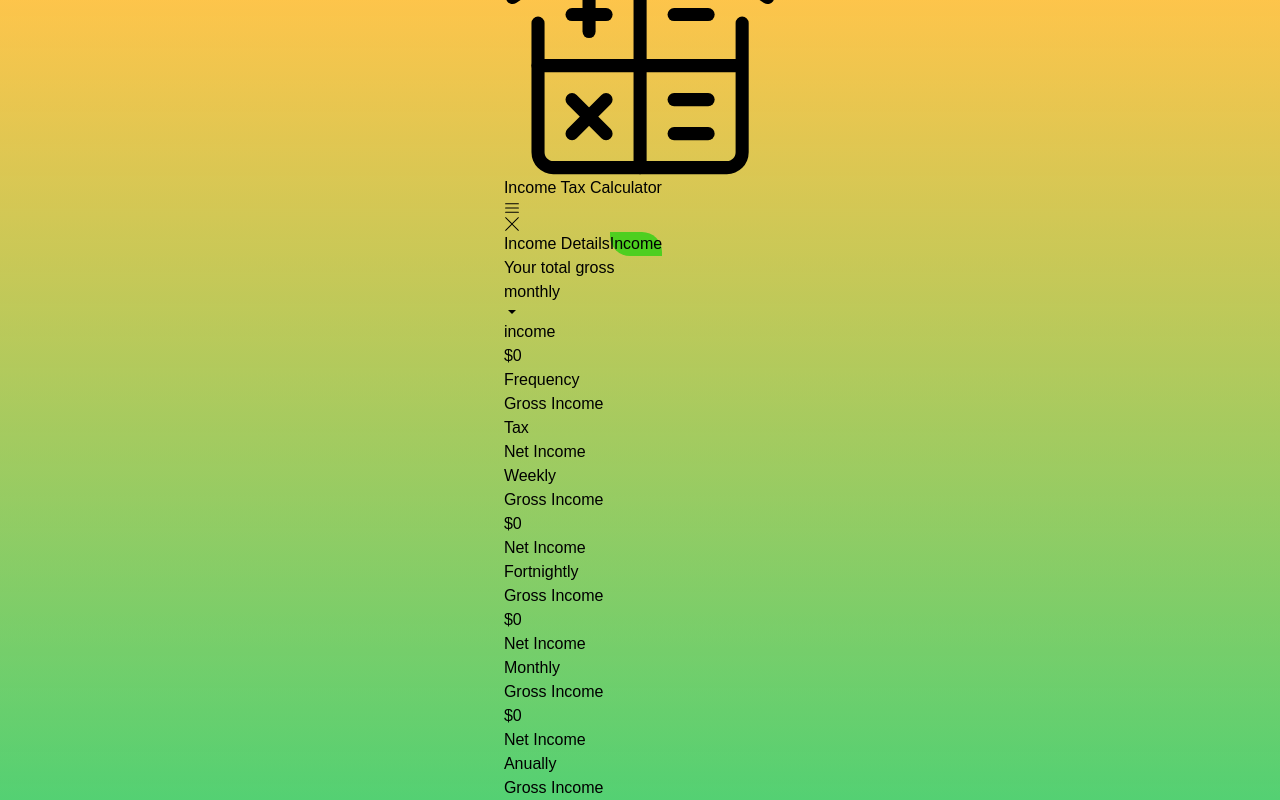
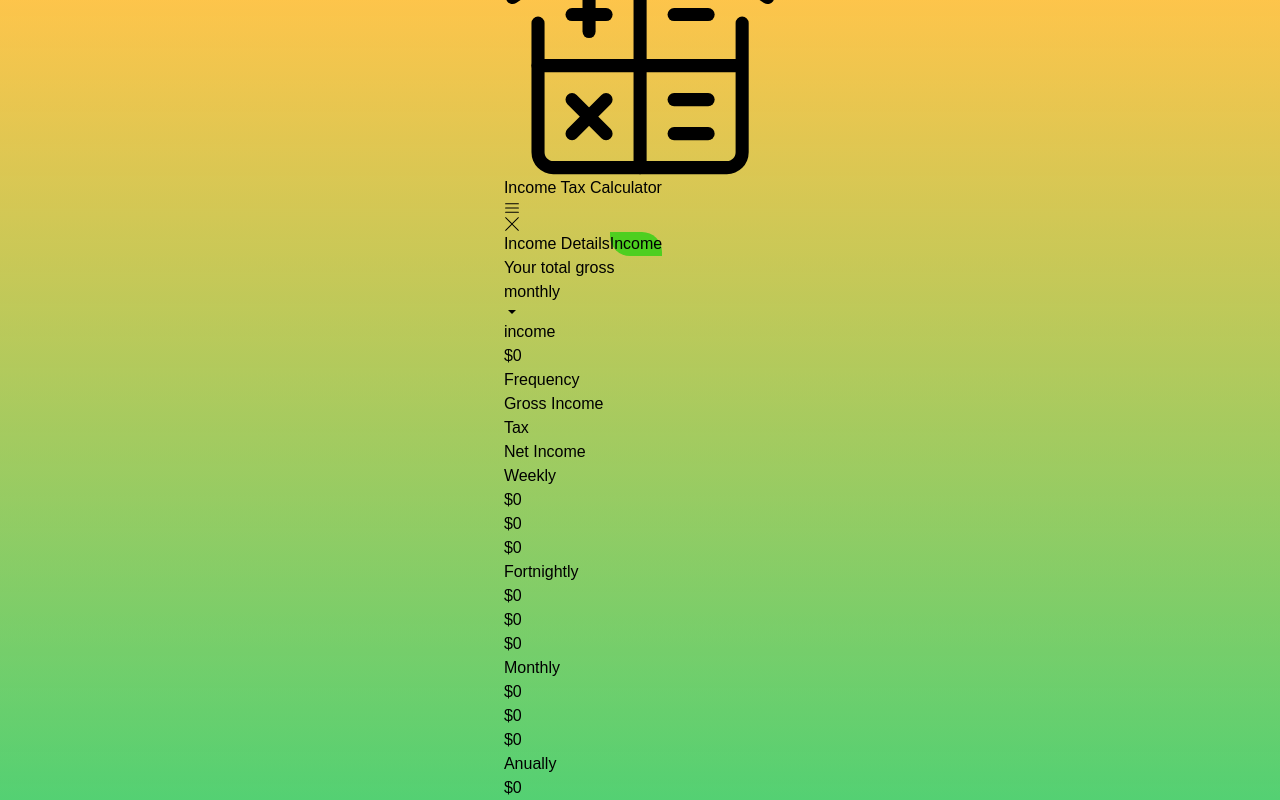
Before and after one commit to igorBudimirDev/tax-calculator, a React app: page / in a window 1280 px wide. Both pictures are taken after a click on the button "Income". Shown: the top 800 px of the page. Built offline with nearby package versions, Linux system fonts and the light colour scheme.

Commit message:
commit 6.1

```diff
--- a/src/Income.js
+++ b/src/Income.js
@@ -83,7 +83,9 @@ const Income = ({ income, incomeType, incomeFrequency }) => {
           className="relative w-[100%] flex justify-center items-center gap-1
       sm:text-2xl"
         >
-          <span>Your total {currentIncomeType === "grossState" ? "net" : "gross"}</span>
+          <span>
+            Your total {currentIncomeType === 'grossState' ? 'net' : 'gross'}
+          </span>
           <div className="btn-menu flex items-center">
             <div className="btn-wrapper relative">
               <button
@@ -194,7 +196,9 @@ const Income = ({ income, incomeType, incomeFrequency }) => {
             className="text-2xl
         sm:text-3xl"
           >
-            {currentIncomeType === "grossState" ? `$${(currentIncome-currentTax).toFixed(0)}` : `$${(currentIncome+currentTax).toFixed(0)}`}
+            {currentIncomeType === 'grossState'
+              ? `$${(currentIncome - currentTax).toFixed(0)}`
+              : `$${(currentIncome + currentTax).toFixed(0)}`}
           </span>
         </div>
       </div>
@@ -218,33 +222,74 @@ const Income = ({ income, incomeType, incomeFrequency }) => {
             <div className="tbl-row border-b border-b-slate-100">
               <div className="tbl-row grid grid-cols-4">
                 <div className="grid-col">Weekly</div>
-                <div className="grid-col">Gross Income</div>
+                <div className="grid-col">
+                  $
+                  {currentIncomeType === 'grossState'
+                    ? (currentIncome / 52).toFixed(0)
+                    : (Number(currentIncome + currentTax) / 52).toFixed(0)}
+                </div>
                 <div className="grid-col">${(currentTax / 52).toFixed(0)}</div>
-                <div className="grid-col">Net Income</div>
+                <div className="grid-col">
+                  $
+                  {currentIncomeType === 'netState'
+                    ? (currentIncome / 52).toFixed(0)
+                    : (Number(currentIncome - currentTax) / 52).toFixed(0)}
+                </div>
               </div>
             </div>
             <div className="tbl-row border-b border-b-slate-100">
               <div className="tbl-row grid grid-cols-4">
                 <div className="grid-col">Fortnightly</div>
-                <div className="grid-col">Gross Income</div>
+                <div className="grid-col">
+                  $
+                  {currentIncomeType === 'grossState'
+                    ? (currentIncome / 26).toFixed(0)
+                    : (Number(currentIncome + currentTax) / 26).toFixed(0)}
+                </div>
                 <div className="grid-col">${(currentTax / 26).toFixed(0)}</div>{' '}
-                <div className="grid-col">Net Income</div>
+                <div className="grid-col">
+                  $
+                  {currentIncomeType === 'netState'
+                    ? (currentIncome / 26).toFixed(0)
+                    : (Number(currentIncome - currentTax) / 26).toFixed(0)}
+                </div>
               </div>
             </div>
             <div className="tbl-row border-b border-b-slate-100">
               <div className="tbl-row grid grid-cols-4">
                 <div className="grid-col">Monthly</div>
-                <div className="grid-col">Gross Income</div>
+                <div className="grid-col">
+                  $
+                  {currentIncomeType === 'grossState'
+                    ? (currentIncome / 12).toFixed(0)
+                    : (Number(currentIncome + currentTax) / 12).toFixed(0)}
+                </div>
                 <div className="grid-col">${(currentTax / 12).toFixed(0)}</div>{' '}
-                <div className="grid-col">Net Income</div>
+                <div className="grid-col">
+                  $
+                  {currentIncomeType === 'netState'
+                    ? (currentIncome / 12).toFixed(0)
+                    : (Number(currentIncome - currentTax) / 12).toFixed(0)}
+                </div>
               </div>
             </div>
             <div className="tbl-row border-b border-b-slate-100">
               <div className="tbl-row grid grid-cols-4">
                 <div className="grid-col">Anually</div>
-                <div className="grid-col">Gross Income</div>
-                <div className="grid-col">${(currentTax).toFixed(0)}</div>{' '}
-                <div className="grid-col">Net Income</div>
+                <div className="grid-col">
+                  $
+                  {currentIncomeType === 'grossState'
+                    ? (currentIncome).toFixed(0)
+                    : (Number(currentIncome + currentTax)).toFixed(0)}
+                </div>
+                <div className="grid-col">${currentTax.toFixed(0)}</div>{' '}
+                <div className="grid-col">
+                  {' '}
+                  $
+                  {currentIncomeType === 'netState'
+                    ? (currentIncome).toFixed(0)
+                    : (Number(currentIncome - currentTax)).toFixed(0)}
+                </div>
               </div>
             </div>
           </div>
--- a/src/IncomeDetails.js
+++ b/src/IncomeDetails.js
@@ -157,7 +157,7 @@ const IncomeDetails = (props) => {
         </div>
       </div>
       <div
-        className="income-type h-[40%] w-[80%] rounded-[20px] flex flex-col items-center justify-around
+        className="income-type h-[40%] w-[80%] rounded-[20px] flex flex-col items-center justify-around bg-mainOverlay
       sm:justify-center sm:gap-5"
       >
         <h3 className="text-black sm:text-2xl">
@@ -171,7 +171,7 @@ const IncomeDetails = (props) => {
         >
           <button
             className="px-5 w-[80%] h-[100%] rounded-[15px] bg-white
-           hover:bg-mainGreen hover:text-white
+           hover:bg-mainGreen hover:bg-opacity-[50%] focus:text-white
            sm:text-xl
            lg:w-[40%] lg:h-[60%] lg:text-[1rem]"
             onClick={() => {
@@ -187,9 +187,9 @@ const IncomeDetails = (props) => {
           </button>
           <button
             className="px-5 w-[80%] h-[100%] rounded-[15px] bg-white
-          hover:bg-mainGreen hover:text-white
+          hover:bg-mainGreen hover:bg-opacity-[50%] focus:text-white
           sm:text-xl
-          lg:w-[40%] lg:h-[60%]"
+          lg:w-[40%] lg:h-[60%] lg:text-[1rem]"
             onClick={() => {
               setIncomeType('netState');
               props.incomeType('netState');
--- a/src/styles/app.css
+++ b/src/styles/app.css
@@ -33,7 +33,7 @@ body,
     #4fcf2060 -19.9%,
     rgba(178, 214, 179, 0.527) 107.95%
   );  */
-  background: #171717;
+
 }
 
 button {
```
